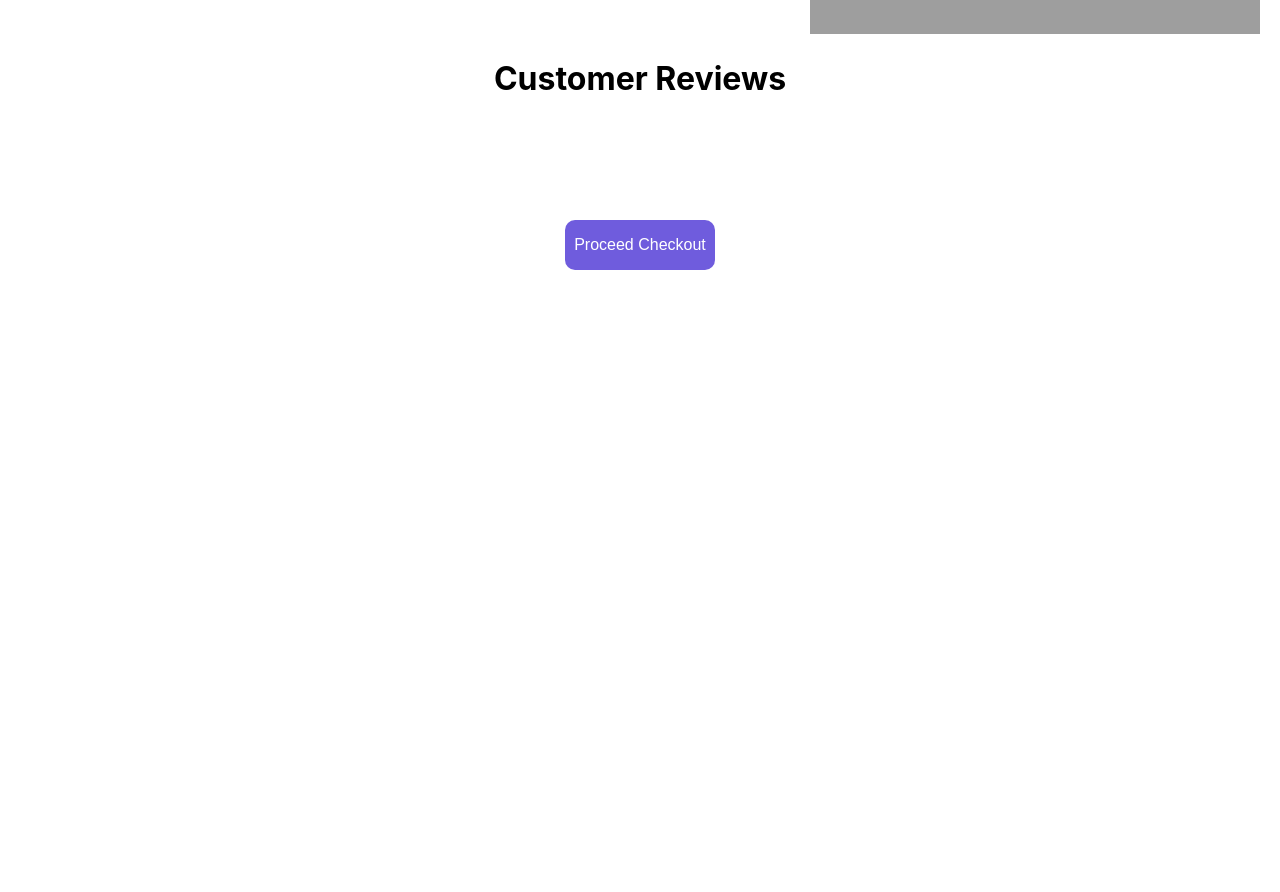
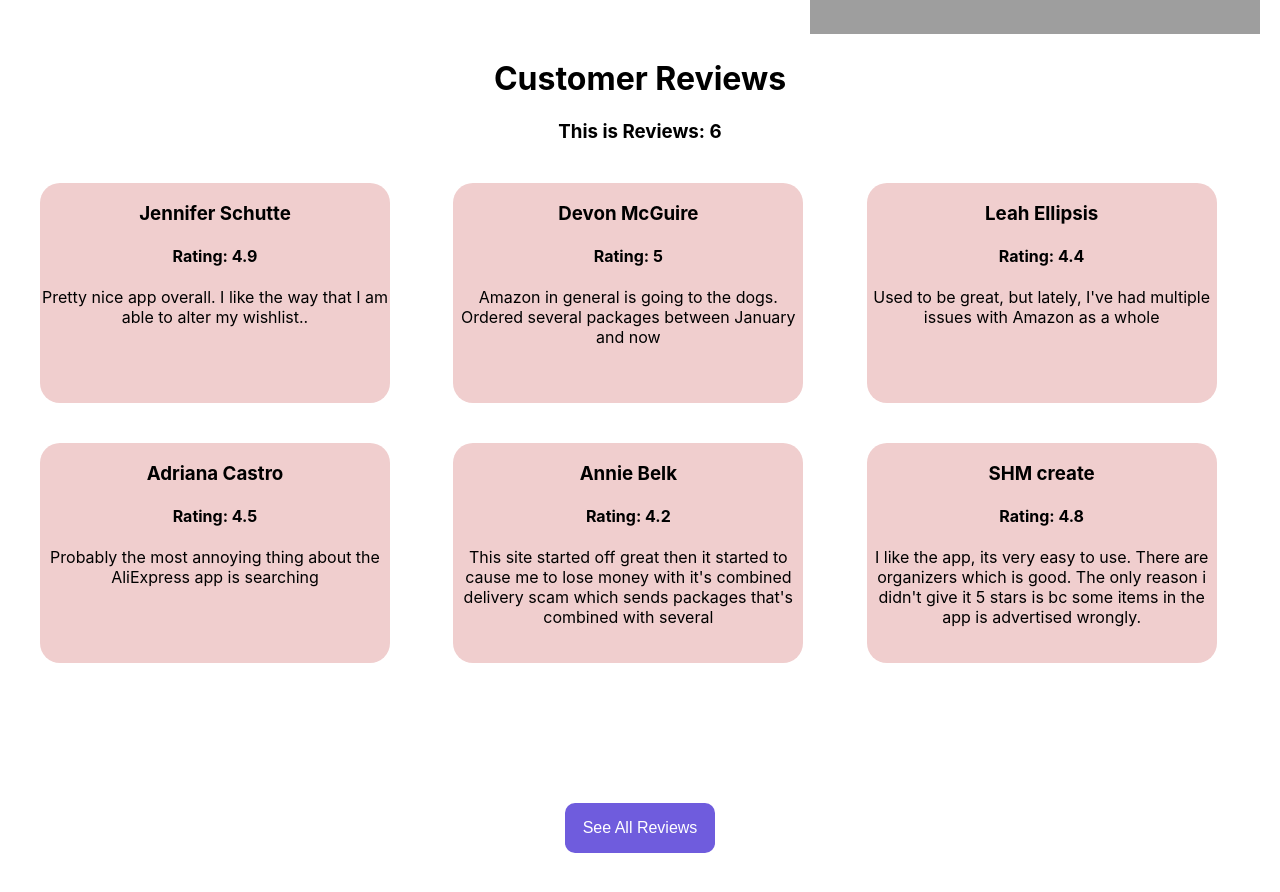
Before and after one commit to rabiul1399/Watch-Dynasty, a React (Create React App) app: page / in a window 1280 px wide. Shown: the part 680-1572 px from the top of the page. Before the commit the page ends 950 px from the top, so only its background shows below. Built offline with nearby package versions, Linux system fonts and the light colour scheme; grey boxes are pictures that could not be loaded.

Commit message:
review cart

```diff
--- /dev/null
+++ b/public/product.json
@@ -0,0 +1,44 @@
+[
+    {
+         "id": 1,
+        "name": "Jennifer Schutte",
+        "description":"Pretty nice app overall. I like the way that I am able to alter my wishlist..",
+        "img":"",
+        "ratings": 4.9
+    },
+    {
+        "id": 2,
+        "name": "Devon McGuire",
+        "description":"Amazon in general is going to the dogs. Ordered several packages between January and now ",
+        "img":"",
+        "ratings": 5
+    },
+    {
+        "id": 3,
+        "name": "Leah Ellipsis",
+        "description":"Used to be great, but lately, I've had multiple issues with Amazon as a whole",
+        "img":"",
+        "ratings": 4.4
+    },
+    {
+        "id": 4,
+        "name": "Adriana Castro",
+        "description":"Probably the most annoying thing about the AliExpress app is searching",
+        "img":"",
+        "ratings": 4.5
+    },
+    {
+        "id": 5,
+        "name": "Annie Belk",
+        "description":"This site started off great then it started to cause me to lose money with it's combined delivery scam which sends packages that's combined with several",
+        "img":"",
+        "ratings": 4.2
+    },
+    {
+        "id": 6,
+        "name": "SHM create",
+        "description":"I like the app, its very easy to use. There are organizers which is good. The only reason i didn't give it 5 stars is bc some items in the app is advertised wrongly.",
+        "img":"",
+        "ratings": 4.8
+    }
+]
--- a/src/components/Product/Product.css
+++ b/src/components/Product/Product.css
@@ -15,7 +15,7 @@
 }
 
 .customer-reviews{
-
+    margin-bottom: 50px;
 
 }
 
@@ -35,3 +35,10 @@
     background-color: yellowgreen;
     color:white;
 }
+
+
+.reviews{
+    display: grid;
+    grid-template-columns: auto auto auto;
+    margin: 20px;
+}
--- a/src/components/Product/Product.js
+++ b/src/components/Product/Product.js
@@ -1,8 +1,12 @@
 import React from 'react';
 import { Link,  useNavigate } from 'react-router-dom';
+import useReviews from '../../hooks/useReviews';
 import smartwatch from '../../image/smartwatch.jpg';
+import ReviewCart from '../ReviewCart/ReviewCart';
 import './Product.css'
 const Product = () => {
+    const [reviews,setReviews] = useReviews([]);
+
     const navigate = useNavigate();
     return (
         <div>
@@ -21,8 +25,18 @@ const Product = () => {
             </div>
             <div className='customer-reviews'>
                 <h1>Customer Reviews</h1>
+                <h3>This is Reviews: {reviews.length}</h3>
+                <div className='reviews'>
+                   {
+                       reviews.map(review=><ReviewCart
+                       review={review}
+                       key={review.id}
+                       ></ReviewCart>)
+                   }
 
-                <button onClick={() => navigate('/reviews')} className="btn">Proceed Checkout</button>
+                </div>
+
+                <button onClick={() => navigate('/reviews')} className="btn">See All Reviews</button>
 
 
             </div>
--- /dev/null
+++ b/src/components/ReviewCart/ReviewCart.css
@@ -0,0 +1,9 @@
+
+.review-cart{
+    background-color: rgb(240, 206, 206);
+     margin: 20px;
+    width: 350px;
+    height: 220px;
+    border-radius: 20px;
+
+}
--- /dev/null
+++ b/src/components/ReviewCart/ReviewCart.js
@@ -0,0 +1,18 @@
+import React from 'react';
+import './ReviewCart.css';
+const ReviewCart = (props) => {
+    const {name,description,ratings} =props.review
+
+    return (
+        <div className='review-cart'>
+
+            <h3>{name}</h3>
+            <h4>Rating: {ratings}</h4>
+            <p>{description}</p>
+
+
+        </div>
+    );
+};
+
+export default ReviewCart;
--- /dev/null
+++ b/src/hooks/useReviews.js
@@ -0,0 +1,13 @@
+import { useEffect, useState } from "react"
+
+const useReviews =()=>{
+    const [reviews,setReviews] = useState([]);
+    useEffect(()=>{
+        fetch('product.json')
+        .then(res=>res.json())
+        .then(data=>setReviews(data))
+    },[])
+    return [reviews,setReviews];
+}
+
+export default useReviews;
```
Also changed, not shown: src/fakeData/product.json (added, +44 -0 lines).
